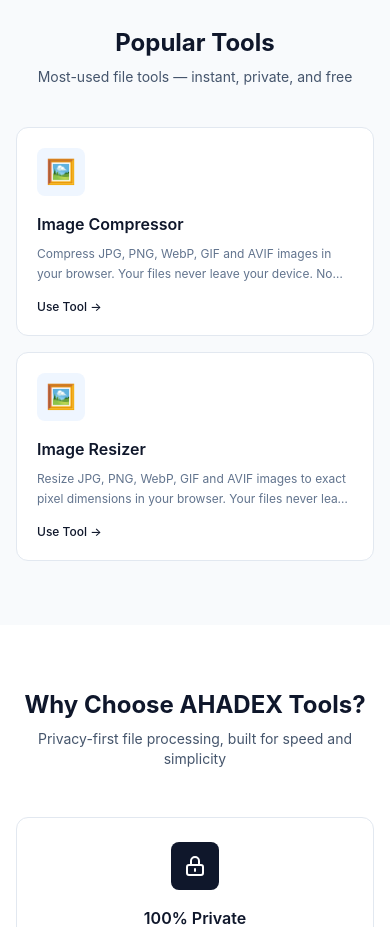
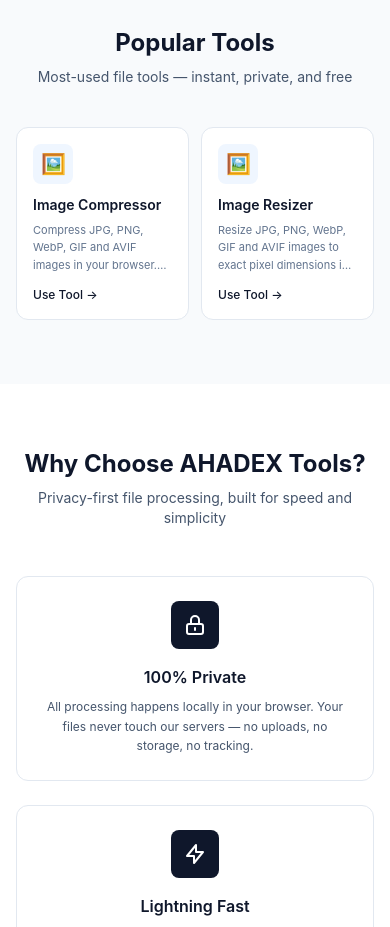
Before and after one commit to mdahadvi91/ahadex-tools-v2, a React (Vite) app: page / in a window 390 px wide. Shown: the part 780-1707 px from the top of the page. Built offline with nearby package versions, Linux system fonts and the light colour scheme.

Commit message:
style: add 2-column grid and compact cards like iLovePDF

```diff
--- a/src/components/sections/PopularTools.tsx
+++ b/src/components/sections/PopularTools.tsx
@@ -2,7 +2,6 @@ import { Link } from 'react-router-dom';
 import { toolRoutes } from '../../router/route-registry';
 
 export default function PopularTools() {
-  // iLovePDF-এর মতো ৪টি টুল দেখাব
   const featured = toolRoutes.slice(0, 4);
 
   if (featured.length === 0) return null;
@@ -17,23 +16,24 @@ export default function PopularTools() {
           </p>
         </div>
 
-        <div className="mt-10 grid gap-4 sm:grid-cols-2 lg:grid-cols-4">
+        {/* এখানে মোবাইলের জন্য grid-cols-2 ব্যবহার করা হয়েছে */}
+        <div className="mt-10 grid grid-cols-2 gap-3 sm:gap-4 md:grid-cols-3 lg:grid-cols-4">
           {featured.map((route) => (
             <Link
               key={route.path}
               to={route.path}
-              className="group flex flex-col rounded-xl border border-slate-200 bg-white p-5 transition-all hover:border-slate-900 hover:shadow-md"
+              className="group flex flex-col rounded-xl border border-slate-200 bg-white p-4 transition-all hover:border-slate-900 hover:shadow-md"
             >
-              <div className="flex items-center justify-center rounded-lg bg-blue-50 h-12 w-12 text-2xl">
+              <div className="flex items-center justify-center rounded-lg bg-blue-50 h-10 w-10 sm:h-12 sm:w-12 text-xl sm:text-2xl">
                 {route.meta.title.toLowerCase().includes('image') ? '🖼️' : '📄'}
               </div>
-              <h3 className="mt-4 text-base font-semibold text-slate-900">
+              <h3 className="mt-3 text-sm sm:text-base font-semibold text-slate-900 leading-tight">
                 {route.meta.title.split(' - ')[0].replace('Free ', '')}
               </h3>
-              <p className="mt-2 text-xs leading-relaxed text-slate-500 line-clamp-2">
+              <p className="mt-2 text-[11px] sm:text-xs leading-relaxed text-slate-500 line-clamp-3">
                 {route.meta.description}
               </p>
-              <span className="mt-auto pt-4 inline-block text-xs font-medium text-slate-900 group-hover:underline">
+              <span className="mt-auto pt-3 inline-block text-xs font-medium text-slate-900 group-hover:underline">
                 Use Tool →
               </span>
             </Link>
--- a/src/components/tools/ToolCard.tsx
+++ b/src/components/tools/ToolCard.tsx
@@ -6,11 +6,10 @@ interface ToolCardProps {
   variant?: 'default' | 'compact';
 }
 
-// ছোট নাম তৈরি করার হেল্পার (যেমন: "Free Image Compressor - Compress JPG..." থেকে শুধু "Image Compressor" নিবে)
 function getShortTitle(title: string): string {
   const parts = title.split('-');
   if (parts.length > 1) {
-    return parts[1].replace('Compress', '').replace('Resize', '').replace('Merge', '').replace('Split', '').trim() || parts[0].replace('Free ', '').trim();
+    return parts[0].replace('Free ', '').trim(); // আগের কোডে ভুল ছিল, এবার ঠিক করা হলো
   }
   return title.replace('Free ', '').trim();
 }
@@ -19,32 +18,23 @@ export default function ToolCard({ route, variant = 'default' }: ToolCardProps)
   const isCompact = variant === 'compact';
   const shortTitle = getShortTitle(route.meta.title);
 
-  // টুলের নাম অনুযায়ী সুন্দর রঙ ও ইমোজি আইকন
-  const getIcon = (title: string) => {
-    if (title.toLowerCase().includes('image')) return { emoji: '🖼️', bg: 'bg-blue-100', text: 'text-blue-600' };
-    if (title.toLowerCase().includes('pdf')) return { emoji: '📄', bg: 'bg-red-100', text: 'text-red-600' };
-    return { emoji: '⚙️', bg: 'bg-slate-100', text: 'text-slate-600' };
-  };
-
-  const icon = getIcon(shortTitle);
-
   return (
     <Link
       to={route.path}
       className={`group flex flex-col rounded-xl border border-slate-200 bg-white transition-all hover:border-slate-900 hover:shadow-md ${
-        isCompact ? 'p-4' : 'p-5'
+        isCompact ? 'p-3' : 'p-4 sm:p-5'
       }`}
     >
-      <div className={`flex items-center justify-center rounded-lg ${icon.bg} ${isCompact ? 'h-10 w-10 text-lg' : 'h-12 w-12 text-2xl'}`}>
-        {icon.emoji}
+      <div className={`flex items-center justify-center rounded-lg bg-blue-50 ${isCompact ? 'h-8 w-8 text-base' : 'h-10 w-10 sm:h-12 sm:w-12 text-xl sm:text-2xl'}`}>
+        {shortTitle.toLowerCase().includes('image') ? '🖼️' : shortTitle.toLowerCase().includes('pdf') ? '📄' : '⚙️'}
       </div>
-      <h3 className={`mt-3 font-semibold text-slate-900 group-hover:text-slate-700 ${isCompact ? 'text-sm' : 'text-base'}`}>
+      <h3 className={`mt-3 font-semibold text-slate-900 leading-tight group-hover:text-slate-700 ${isCompact ? 'text-sm' : 'text-sm sm:text-base'}`}>
         {shortTitle}
       </h3>
-      <p className={`mt-1.5 leading-relaxed text-slate-500 ${isCompact ? 'text-xs line-clamp-2' : 'text-xs line-clamp-3'}`}>
+      <p className={`mt-2 leading-relaxed text-slate-500 line-clamp-3 ${isCompact ? 'text-[11px]' : 'text-[11px] sm:text-xs'}`}>
         {route.meta.description}
       </p>
-      <span className="mt-auto pt-4 inline-block text-xs font-medium text-slate-900 group-hover:underline">
+      <span className="mt-auto pt-3 inline-block text-xs font-medium text-slate-900 group-hover:underline">
         Use Tool →
       </span>
     </Link>
```
